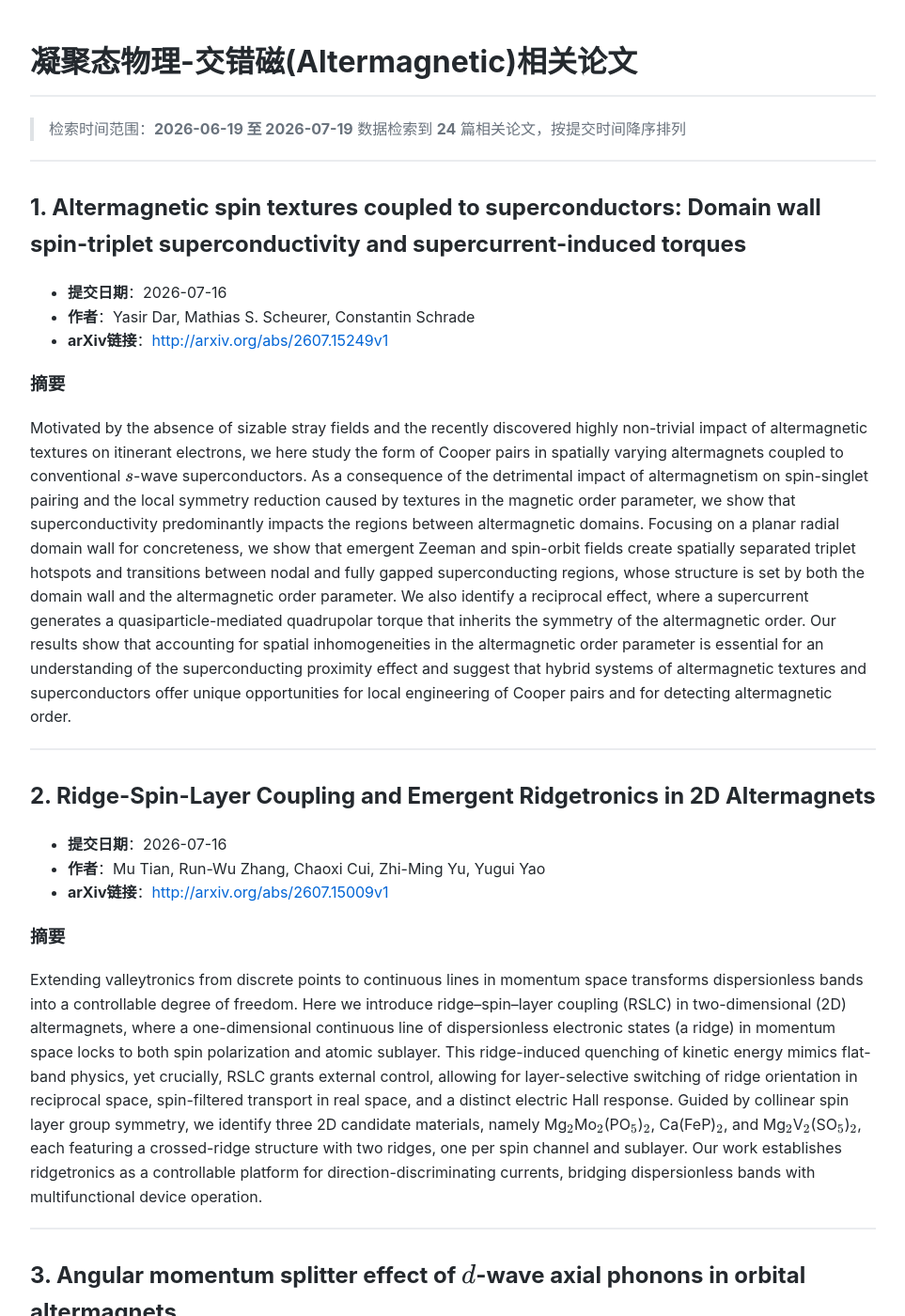
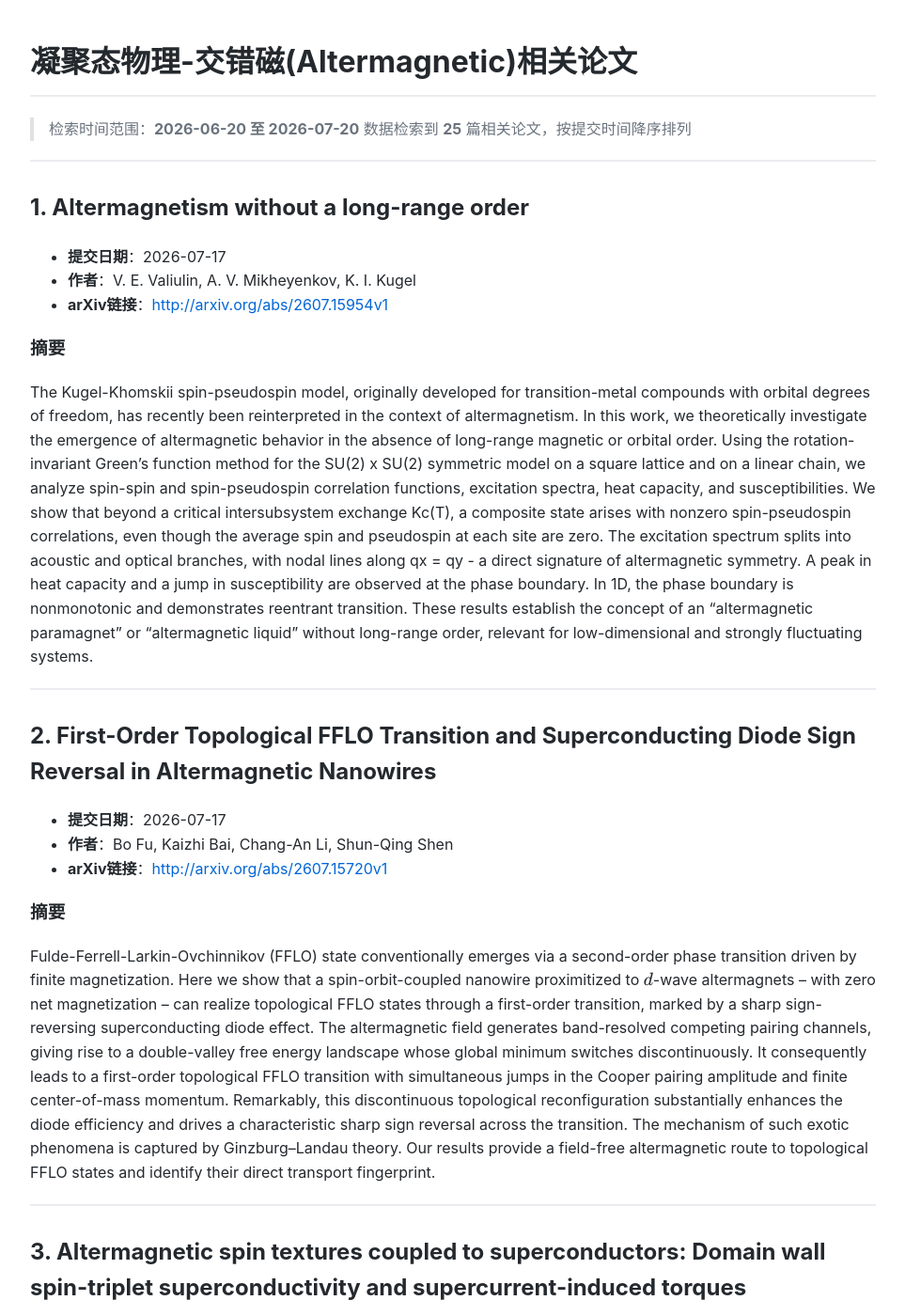
Before and after one commit to yangke25491/daily-arxiv-altermagnetic, a Jekyll site: the page built from index.md, in a window 1280 px wide and 1400 px high. Shown: the whole window at 94% size, without its empty margins (158-1121 px from the left). Built offline with Jekyll 4.4.1, drawn with Linux system fonts in a browser that asks for light colours; some of the changed text lies outside the part shown.

Commit message:
Automated update: arXiv papers

```diff
--- a/index.md
+++ b/index.md
@@ -5,12 +5,34 @@ title: 交错磁论文
 
 # 凝聚态物理-交错磁(Altermagnetic)相关论文
 
-> 检索时间范围：**2026-06-19 至 2026-07-19**
-> 数据检索到 **24** 篇相关论文，按提交时间降序排列
+> 检索时间范围：**2026-06-20 至 2026-07-20**
+> 数据检索到 **25** 篇相关论文，按提交时间降序排列
 
 ---
 
-## 1. Altermagnetic spin textures coupled to superconductors: Domain wall spin-triplet superconductivity and supercurrent-induced torques
+## 1. Altermagnetism without a long-range order
+
+- **提交日期**：2026-07-17
+- **作者**：V. E. Valiulin, A. V. Mikheyenkov, K. I. Kugel
+- **arXiv链接**：[http://arxiv.org/abs/2607.15954v1](http://arxiv.org/abs/2607.15954v1)
+
+### 摘要
+The Kugel-Khomskii spin-pseudospin model, originally developed for transition-metal compounds with orbital degrees of freedom, has recently been reinterpreted in the context of altermagnetism. In this work, we theoretically investigate the emergence of altermagnetic behavior in the absence of long-range magnetic or orbital order. Using the rotation-invariant Green's function method for the SU(2) x SU(2) symmetric model on a square lattice and on a linear chain, we analyze spin-spin and spin-pseudospin correlation functions, excitation spectra, heat capacity, and susceptibilities. We show that beyond a critical intersubsystem exchange Kc(T), a composite state arises with nonzero spin-pseudospin correlations, even though the average spin and pseudospin at each site are zero. The excitation spectrum splits into acoustic and optical branches, with nodal lines along qx = qy - a direct signature of altermagnetic symmetry. A peak in heat capacity and a jump in susceptibility are observed at the phase boundary. In 1D, the phase boundary is nonmonotonic and demonstrates reentrant transition. These results establish the concept of an "altermagnetic paramagnet" or "altermagnetic liquid" without long-range order, relevant for low-dimensional and strongly fluctuating systems.
+
+---
+
+## 2. First-Order Topological FFLO Transition and Superconducting Diode Sign Reversal in Altermagnetic Nanowires
+
+- **提交日期**：2026-07-17
+- **作者**：Bo Fu, Kaizhi Bai, Chang-An Li, Shun-Qing Shen
+- **arXiv链接**：[http://arxiv.org/abs/2607.15720v1](http://arxiv.org/abs/2607.15720v1)
+
+### 摘要
+Fulde-Ferrell-Larkin-Ovchinnikov (FFLO) state conventionally emerges via a second-order phase transition driven by finite magnetization. Here we show that a spin-orbit-coupled nanowire proximitized to $d$-wave altermagnets -- with zero net magnetization -- can realize topological FFLO states through a first-order transition, marked by a sharp sign-reversing superconducting diode effect. The altermagnetic field generates band-resolved competing pairing channels, giving rise to a double-valley free energy landscape whose global minimum switches discontinuously. It consequently leads to a first-order topological FFLO transition with simultaneous jumps in the Cooper pairing amplitude and finite center-of-mass momentum. Remarkably, this discontinuous topological reconfiguration substantially enhances the diode efficiency and drives a characteristic sharp sign reversal across the transition. The mechanism of such exotic phenomena is captured by Ginzburg--Landau theory. Our results provide a field-free altermagnetic route to topological FFLO states and identify their direct transport fingerprint.
+
+---
+
+## 3. Altermagnetic spin textures coupled to superconductors: Domain wall spin-triplet superconductivity and supercurrent-induced torques
 
 - **提交日期**：2026-07-16
 - **作者**：Yasir Dar, Mathias S. Scheurer, Constantin Schrade
@@ -164,7 +186,7 @@ Parity-protected superconducting qubits offer intrinsically long coherence, but
 
 ---
 
-## 15. Josephson effects in the spin-triplet superconductor/altermagnet/spin-triplet superconductor junctions: the detection of the intrinsic $\bf{d}$-vector
+## 17. Josephson effects in the spin-triplet superconductor/altermagnet/spin-triplet superconductor junctions: the detection of the intrinsic $\bf{d}$-vector
 
 - **提交日期**：2026-07-04
 - **作者**：Ya-Ting Han, Li-Juan Chen, Wen-Ting Liu, Qiang Cheng, Qing-Feng Sun
@@ -197,7 +219,7 @@ Altermagnets constitute an emerging class of magnetic materials that combine com
 
 ---
 
-## 18. Giant perpendicular Edelstein polarization in 2D compensated magnets via bichromatic Floquet driving
+## 20. Giant perpendicular Edelstein polarization in 2D compensated magnets via bichromatic Floquet driving
 
 - **提交日期**：2026-06-30
 - **作者**：Mohsen Yarmohammadi, Daegeun Jo, Marco Berritta, Libor Šmejkal, James K. Freericks, Peter M. Oppeneer
@@ -208,7 +230,7 @@ While unconventional $p$-wave magnets can generate nonrelativistic Edelstein pol
 
 ---
 
-## 19. Unconventional superconductivity in $A$V${}\_2X\_2$O family of surface altermagnets
+## 21. Unconventional superconductivity in $A$V${}\_2X\_2$O family of surface altermagnets
 
 - **提交日期**：2026-06-29
 - **作者**：M. Franz
@@ -252,7 +274,7 @@ We systematically investigate multiphoton absorption as a polarization-resolved
 
 ---
 
-## 23. Nonrelativistic Spin-Orbit-Coupling Effects in Odd-Parity Coplanar Magnets
+## 25. Nonrelativistic Spin-Orbit-Coupling Effects in Odd-Parity Coplanar Magnets
 
 - **提交日期**：2026-06-22
 - **作者**：Dongling Liu, Zheng-Yang Zhuang, Di Zhu, Zhigang Wu, Zhongbo Yan
@@ -262,14 +284,3 @@ We systematically investigate multiphoton absorption as a polarization-resolved
 Spin-orbit coupling (SOC) is a relativistic effect that underpins a broad spectrum of phenomena in condensed matter physics, from topological phases of matter to spintronic functionality. Its relativistic origin, however, restricts strong SOC to heavy-element materials and locks spin-momentum texture into a fixed, material-specific pattern. Here we show that odd-parity coplanar magnets offer a nonrelativistic pathway to highly tunable SOC effects. We construct a bilayer coplanar magnet via symmetry-guided stacking of two monolayer odd-parity altermagnets and demonstrate that Rashba, Weyl, and Dresselhaus spin textures can all be realized, and that the spin texture can be switched between these forms simply by tuning the layer Neel vector. Through the spin Edelstein effect and the realization of fully gapped chiral topological superconducting phases, we demonstrate that this nonrelativistic SOC achieves physical equivalence to its relativistic counterpart. Our findings identify a new class of odd-parity coplanar magnets as a versatile platform for engineering SOC effects.
 
 ---
-
-## 24. Floquet-induced anisotropic magnetoresistance and anomalous Hall effect in 2D $d$-wave altermagnets with Rashba spin-orbit coupling
-
-- **提交日期**：2026-06-19
-- **作者**：Mohsen Yarmohammadi, Pieter M. Gunnink, Jairo Sinova, James K. Freericks
-- **arXiv链接**：[http://arxiv.org/abs/2606.21281v1](http://arxiv.org/abs/2606.21281v1)
-
-### 摘要
-Altermagnets (AMs) combine momentum-dependent spin splitting with zero net magnetization, making them promising for spintronics. Periodic driving enables dynamic symmetry engineering beyond static, material-specific control. We show that Floquet engineering in 2D $d$-wave AMs with out-of-plane Néel order and Rashba spin-orbit coupling unlocks equilibrium-forbidden transport responses. Monochromatic driving produces purely out-of-plane magnetization, yielding longitudinal anisotropic magnetoresistance (AMR) and an anomalous Hall effect, whereas bichromatic driving generates both in-plane and out-of-plane magnetizations and additionally activates transverse AMR via the second harmonic of the secondary beam. Comparable static magnetic fields would require hundreds of tesla, avoided in Floquet driving. These effects persist across linear, circular, and mixed light polarizations and are tunable via light parameters. Our results establish multi-color Floquet engineering for controlling magnetization and symmetry-protected transport in AMs.
-
----
```
Also changed, not shown: other parts of index.md (+18 -18 lines).
